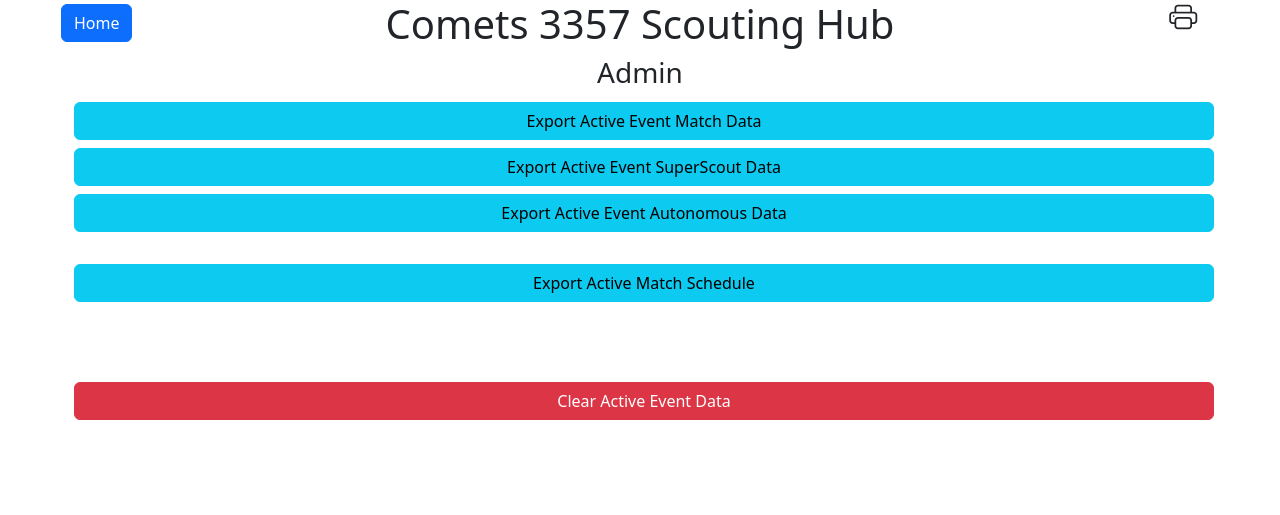
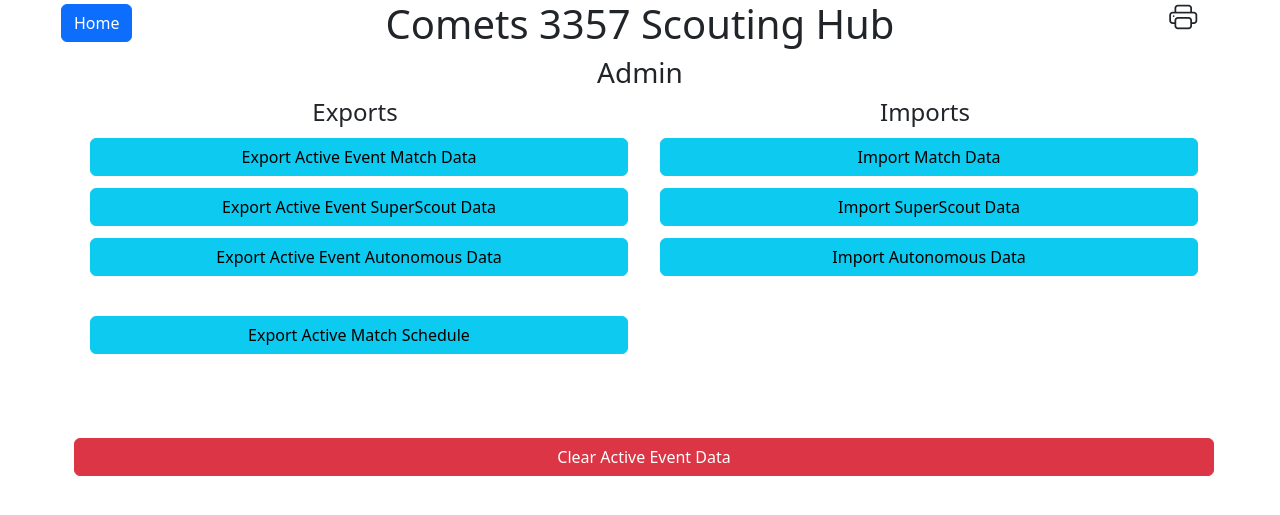
Before and after one commit to Jayjo007/ScoutingDataServer, a Flask app: page /admin in a window 1280 px wide. Shown: the top 515 px of the page. Run offline with Flask 3, Linux system fonts and the light colour scheme; some libraries are stand-ins or nearby versions.

Commit message:
Added import/export functionality for more data as well as missed shots

```diff
--- a/app.py
+++ b/app.py
@@ -276,7 +276,7 @@ def exportEventDataToCSV():
                          "Passing",])
         scoutingData = MatchData.query.filter_by(eventKey=getActiveEventKey())
         for match in scoutingData:
-            writer.writerow([match.eventKey, match.matchLevel, match.matchNumber, match.teamNumber, match.auto_speaker, match.auto_amp, match.tele_speaker, match.tele_amp, None,match.trap, match.climb, match.defense, match.passing])
+            writer.writerow([match.eventKey, match.matchLevel, match.matchNumber, match.teamNumber, match.auto_speaker, match.auto_amp, match.tele_speaker, match.tele_amp, match.missed_tele_speaker, match.trap, match.climb, match.defense, match.passing])
     return send_file(
         'outputs/dataDump.csv',
         mimetype="text/csv",
@@ -378,6 +378,76 @@ def importTabletData():
                 db.session.commit()
     return "None"
 
+@app.route("/importMatchData")
+def importMatchDataFromOtherServer():
+    with open('imports/matchData/matchData.csv', newline='') as csvfile:
+        csvreader = csv.reader(csvfile, delimiter=',')
+        for row in csvreader:
+            print(str(len(row)))
+            print(row[1] + ": " + getActiveEventKey())
+            print(row[0])
+            if (len(row) >= 12 and row[0] == getActiveEventKey() and row[0] != "Event Key"):
+                print("Processing")
+                data = dict()
+                data["event"] = row[0]
+                data["matchLevel"] = row[1]
+                data["matchNumber"] = row[2]
+                data["teamNumber"] = row[3]
+                data["autoSpeaker"] = row[4]
+                data["autoAmp"] = row[5]
+                data["teleSpeaker"] = row[6]
+                data["teleAmp"] = row[7]
+                data["teleMiss"] = row[8]
+                data["trap"] = row[9]
+                data["climbStatus"] = row[10]
+                data["defense"] = row[11]
+                data["pass"] = row[12]
+                matchData = MatchData(data)
+                db.session.add(matchData)
+                db.session.commit()
+    return "None"
+
+@app.route("/importSuperScoutData")
+def importSuperScoutDataFromOtherServer():
+    with open('imports/superScoutData/superScoutData.csv', newline='') as csvfile:
+        csvreader = csv.reader(csvfile, delimiter=',')
+        for row in csvreader:
+            print(str(len(row)))
+            print(row[1] + ": " + getActiveEventKey())
+            print(row[0])
+            if (len(row) >= 8 and row[0] == getActiveEventKey() and row[0] != "Event Key"):
+                print("Processing")
+                matchData = SuperScoutRecord(row[3], row[0], row[2])
+                matchData.matchLevel = row[1]
+                matchData.startPosition = row[4]
+                matchData.broken = row[5]
+                matchData.notes = row[6]
+                matchData.overall = row[7]
+                db.session.add(matchData)
+                db.session.commit()
+    return "None"
+
+@app.route("/importAutonomousData")
+def importAutonomousDataFromOtherServer():
+    with open('imports/autonomousData/autonomousData.csv', newline='') as csvfile:
+        csvreader = csv.reader(csvfile, delimiter=',')
+        for row in csvreader:
+            print(str(len(row)))
+            print(row[1] + ": " + row[0])
+            if (len(row) >= 12 and row[0] == getActiveEventKey() and row[0] != "Event Key"):
+                print("Processing")
+                matchData = AutonomousData(row[3], row[2], row[0], row[1])
+                matchData.note_1 = row[4]
+                matchData.note_2 = row[5]
+                matchData.note_3 = row[6]
+                matchData.note_4 = row[7]
+                matchData.note_5 = row[8]
+                matchData.note_6 = row[9]
+                matchData.note_7 = row[10]
+                matchData.note_8 = row[11]
+                db.session.add(matchData)
+                db.session.commit()
+    return "None"
 
 @app.route("/superScout")
 def superScoutLanding():
@@ -904,6 +974,7 @@ class MatchAverages():
         self.auto_amp = 0.0
         self.tele_speaker = 0.0
         self.tele_amp = 0.0
+        self.missed_tele_speaker = 0.0
         self.trap = 0
         self.climb = 0.00
         self.defense = "N/A"
@@ -916,6 +987,7 @@ class MatchAverages():
         self.auto_amp=(self.auto_amp*self.count+matchData.auto_amp)/(self.count+1)
         self.tele_speaker=(self.tele_speaker*self.count+matchData.tele_speaker)/(self.count+1)
         self.tele_amp=(self.tele_amp*self.count+matchData.tele_amp)/(self.count+1)
+        self.missed_tele_speaker=(self.missed_tele_speaker*self.count+matchData.missed_tele_speaker)/(self.count+1)
         self.trap=(self.trap*self.count+matchData.trap)/(self.count+1)
         if (matchData.climb > 0):
             self.climb=(self.climb*self.climbAttempts+1)/(self.climbAttempts+1)
--- a/templates/admin.html
+++ b/templates/admin.html
@@ -4,6 +4,12 @@
     {{htmlHead()}}
     <script type="text/javascript" src="https://ajax.googleapis.com/ajax/libs/jquery/2.1.3/jquery.min.js"> </script>
     <script type="text/javascript"> $(function() { $("#clearEventDataButton").click(function (event) { $.getJSON('/clearEventData', { },
+        function(data) { }); return false; }); }); </script>
+    <script type="text/javascript"> $(function() { $("#importMatchData").click(function (event) { $.getJSON('/importMatchData', { },
+        function(data) { }); return false; }); }); </script>
+    <script type="text/javascript"> $(function() { $("#importSuperScoutData").click(function (event) { $.getJSON('/importSuperScoutData', { },
+        function(data) { }); return false; }); }); </script>
+    <script type="text/javascript"> $(function() { $("#importAutonomousData").click(function (event) { $.getJSON('/importAutonomousData', { },
         function(data) { }); return false; }); }); </script>
         <title>ADMIN</title>
 </head>
@@ -17,11 +23,36 @@
         <div class="row">
             <div class="col">
                 <div class="row">
-                    <a id="exportEventData" download="dataDump.csv" href="/exportEventData" role="button" class="btn btn-info m-1">Export Active Event Match Data</a>
-                    <a id="exportSuperScoutEventData" download="qualitativeDataDump.csv" href="/exportQualitativeEventData" role="button" class="btn btn-info m-1">Export Active Event SuperScout Data</a>
-                    <a id="exportAutonomousEventData" download="autonomousDataDump.csv" href="/exportAutonomousEventData" role="button" class="btn btn-info m-1">Export Active Event Autonomous Data</a>
-                    <br/>
-                    <a id="exportMatchSchedule" download="matchSchedule.csv" href="/exportMatchSchedule" role="button" class="btn btn-info m-1">Export Active Match Schedule</a>
+                    <div class="col-6 text-center">
+                        <h4>Exports</h4>
+                        <div class="row m-1">
+                            <a id="exportEventData" download="dataDump.csv" href="/exportEventData" role="button" class="btn btn-info m-1">Export Active Event Match Data</a>
+                        </div>
+                        <div class="row m-1">
+                            <a id="exportSuperScoutEventData" download="qualitativeDataDump.csv" href="/exportQualitativeEventData" role="button" class="btn btn-info m-1">Export Active Event SuperScout Data</a>
+                        </div>
+                        <div class="row m-1">
+                            <a id="exportAutonomousEventData" download="autonomousDataDump.csv" href="/exportAutonomousEventData" role="button" class="btn btn-info m-1">Export Active Event Autonomous Data</a>
+                        </div>
+                        <br/>
+                        <div class="row m-1">
+                            <a id="exportMatchSchedule" download="matchSchedule.csv" href="/exportMatchSchedule" role="button" class="btn btn-info m-1">Export Active Match Schedule</a>
+                        </div>
+                    </div>
+                    <div class="col-6 text-center">
+                        <h4>Imports</h4>
+                        <div class="row m-1">
+                            <button id="importMatchData" class="btn btn-info m-1">Import Match Data</a>
+                        </div>
+                        <div class="row m-1">
+                            <button id="importSuperScoutData" class="btn btn-info m-1">Import SuperScout Data</a>
+                        </div>
+                        <div class="row m-1">
+                            <button id="importAutonomousData" class="btn btn-info m-1">Import Autonomous Data</a>
+                        </div>
+                    </div>
+                </div>
+                <div class="row">
                     <br/>
                     <br/>
                     <br/>
```
Also changed, not shown: templates/macros/macros.html (+7 -2 lines).
